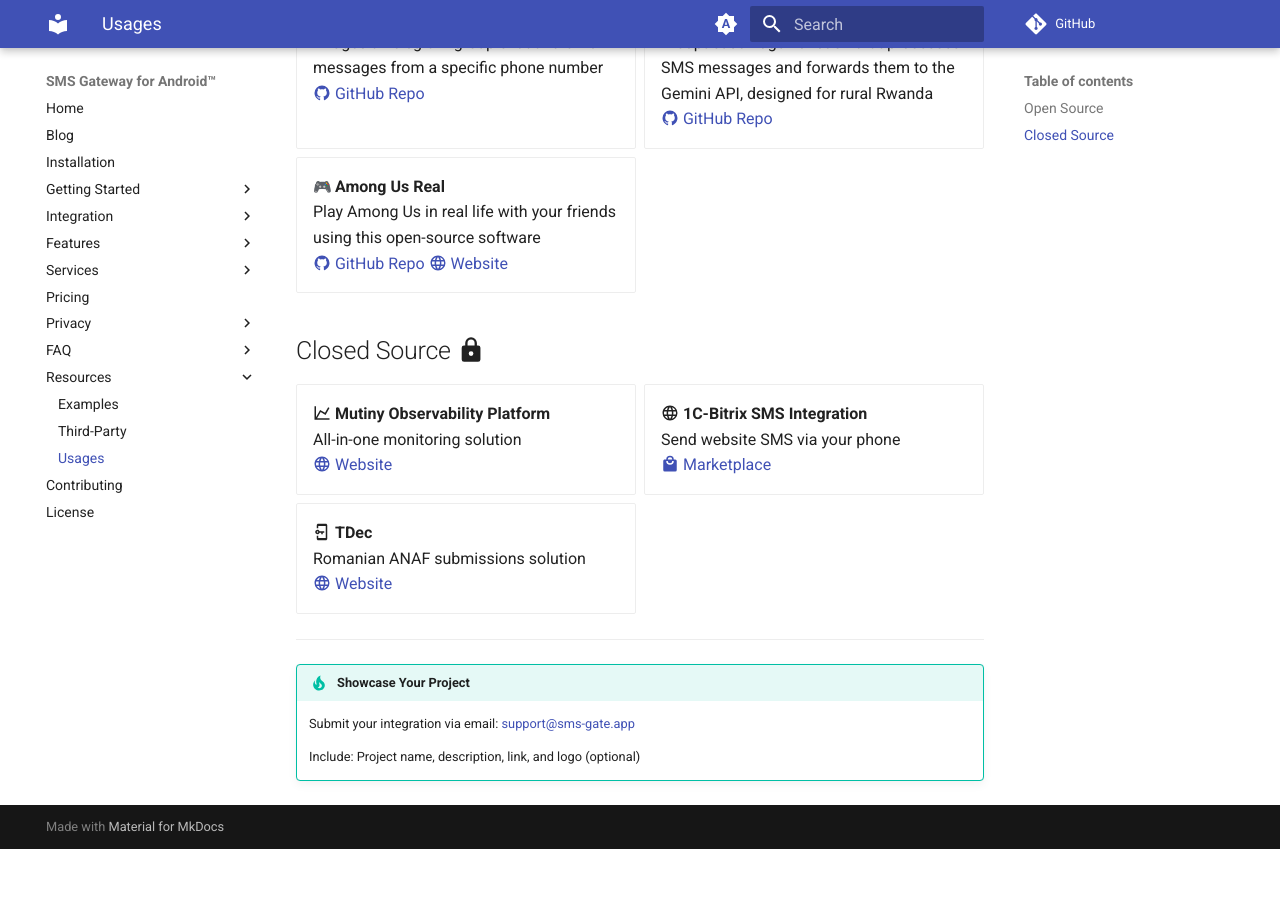
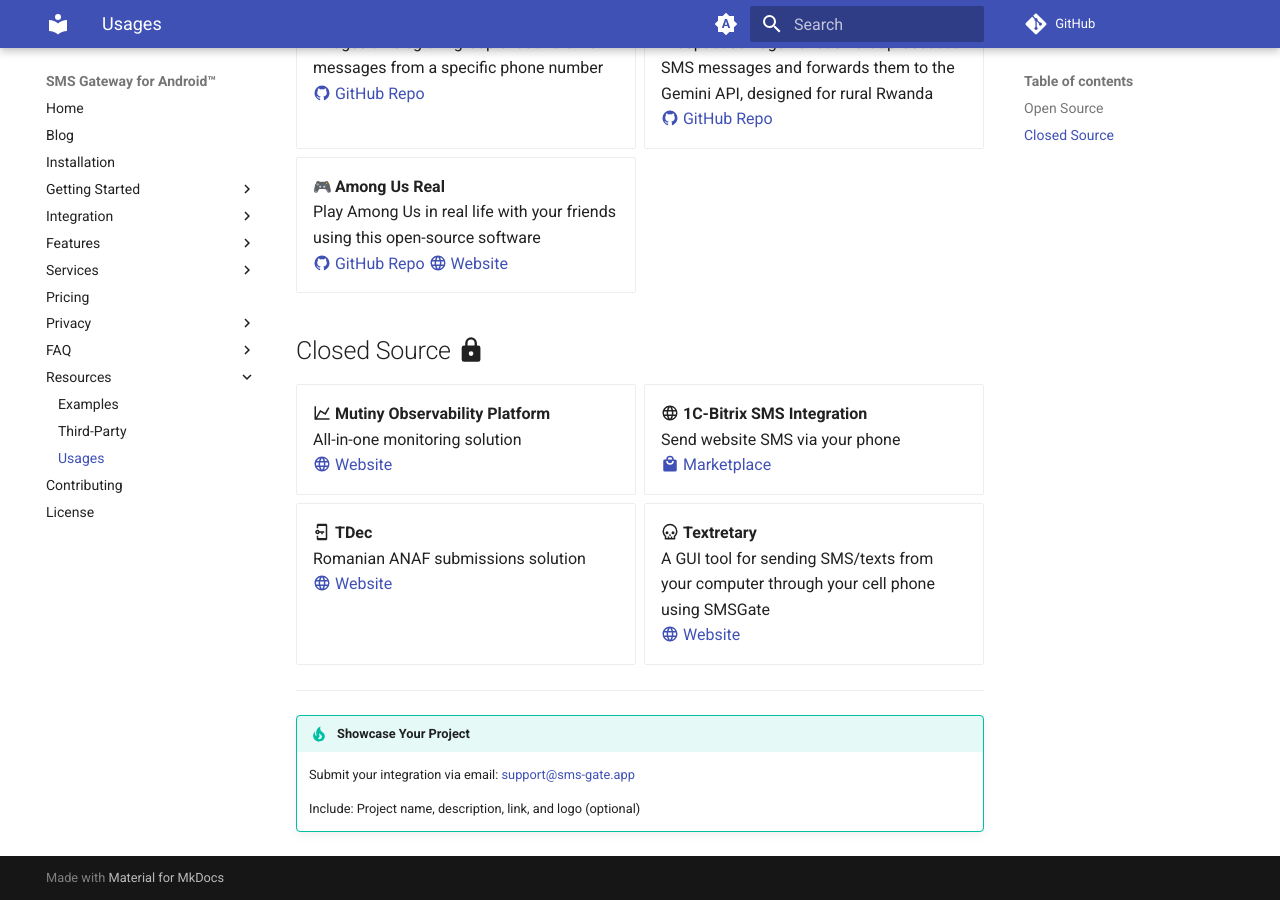
Before and after one commit to android-sms-gateway/docs-web, an MkDocs documentation site: the page built from docs/resources/usages.md, in a window 1280 px wide and 900 px high, scrolled down 768 px. Built offline with MkDocs 1.6.1 and Material for MkDocs 9.7.7, drawn with Linux system fonts in a browser that asks for light colours; emoji names are drawn with the system emoji font; comment, search, counter and statistics services are not loaded; before the commit the page ends 1617 px from its top, so only the background shows below that.

Commit message:
[resources] add Textretary tool link

```diff
--- a/docs/resources/usages.md
+++ b/docs/resources/usages.md
@@ -63,6 +63,10 @@
   Romanian ANAF submissions solution
   [:material-web: Website](https://www.tdec.ro)
 
+- :material-skull-outline: **Textretary**
+  A GUI tool for sending SMS/texts from your computer through your cell phone using SMSGate
+  [:material-web: Website](https://www.loottomb.com/mobile/textretary.html)
+
 </div>
 
 ---
```
